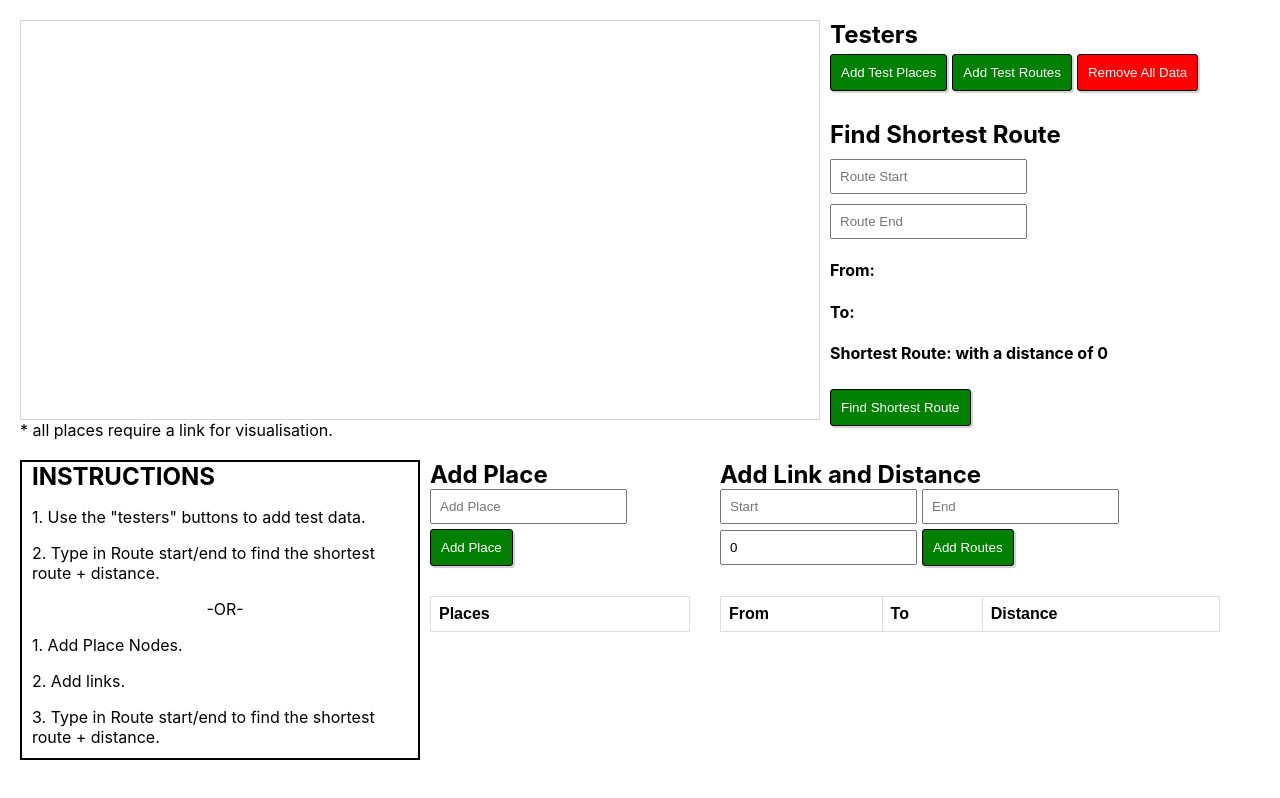
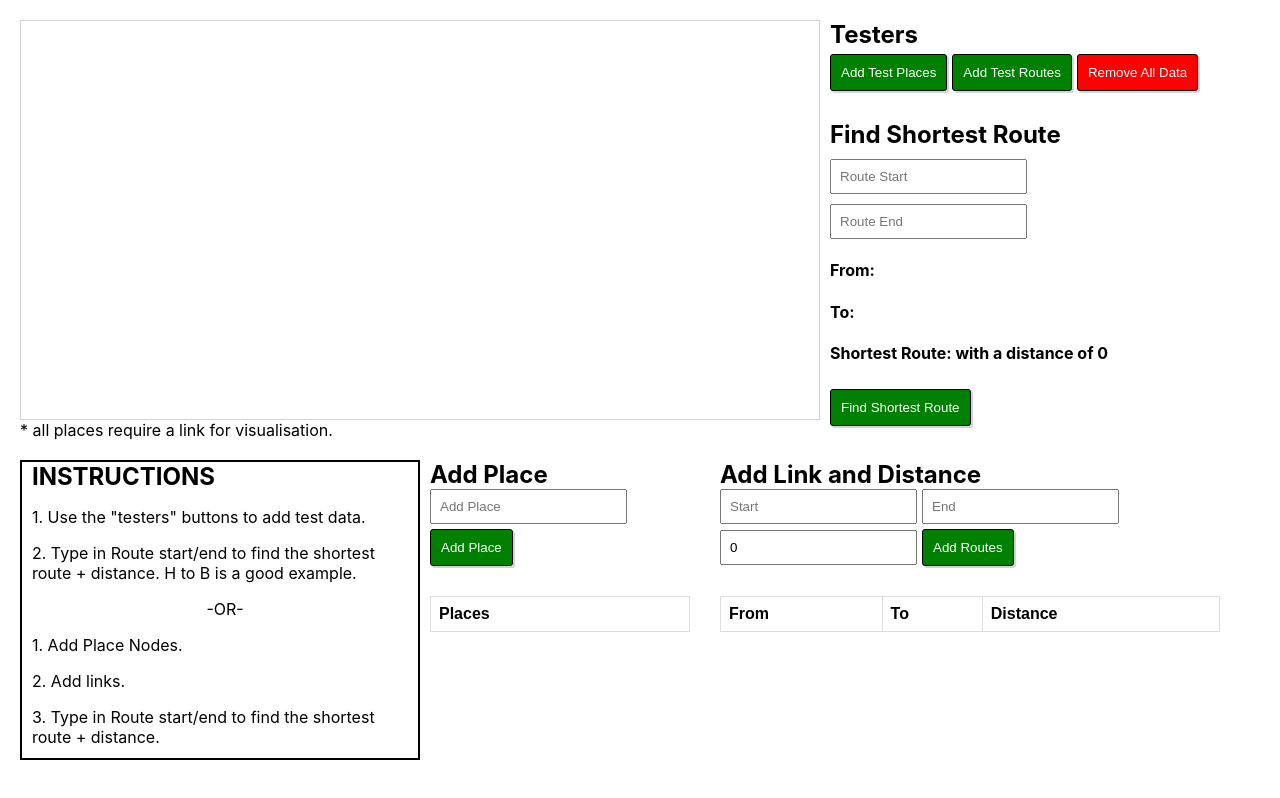
Before and after one commit to RJDNet/dijkstraroutefinder, a React (Create React App) app: page / in a window 1280 px wide. Built offline with nearby package versions, Linux system fonts and the light colour scheme.

Commit message:
Added route example

```diff
--- a/src/components/AddDataControls/AddDataControls.tsx
+++ b/src/components/AddDataControls/AddDataControls.tsx
@@ -79,7 +79,7 @@ const AddDataControls: React.FC<IAddDataControls> = (props): JSX.Element => {
       <div className='stepsContainer'>
         <h2>INSTRUCTIONS</h2>
         <p>1. Use the "testers" buttons to add test data.</p>
-        <p>2. Type in Route start/end to find the shortest route + distance.</p>
+        <p>2. Type in Route start/end to find the shortest route + distance. H to B is a good example.</p>
         <p style={{ textAlign: 'center' }}>-OR-</p>
         <p>1. Add Place Nodes.</p>
         <p>2. Add links.</p>
```
